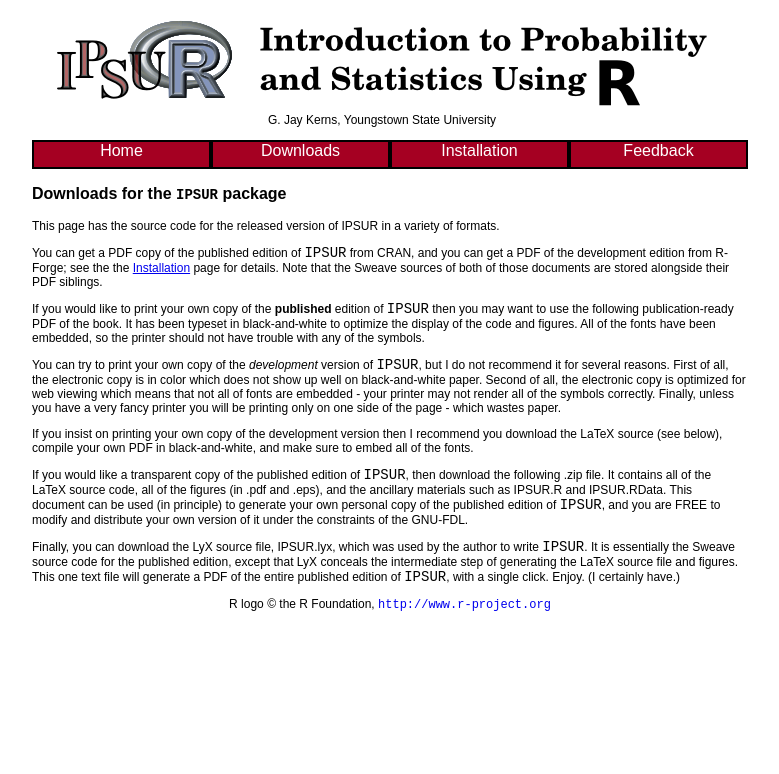
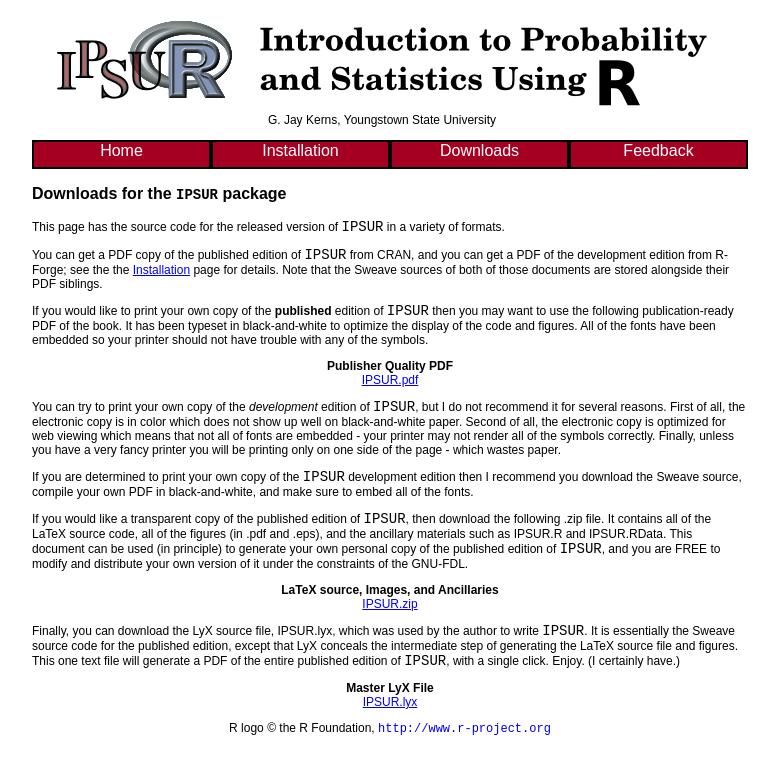
Before and after one commit to r-forge/ipsur, a PHP site: page /book/downloads.php in a window 1280 px wide. Shown: the top 774 px of the page, without its empty margins (250-1029 px from the left). Run offline with PHP 8.4, Linux system fonts and the light colour scheme.

Commit message:
tidying up
git-svn-id: svn://svn.r-forge.r-project.org/svnroot/ipsur@99 edb9625f-4e0d-4859-8d74-9fd3b1da38cb

```diff
--- a/www/book/downloads.php
+++ b/www/book/downloads.php
@@ -36,31 +36,52 @@
 </p>
 
 <p>
-This page has the source code for the released version of IPSUR in a variety of formats.
+This page has the source code for the released version of <span class="name">IPSUR</span> in a variety of formats.
 </p>
 
 <p>
-You can get a PDF copy of the published edition of <span class="name">IPSUR</span> from CRAN, and you can get a PDF of the development edition from R-Forge;  see the the <a href="installation.php">Installation</a> page for details.  Note that the Sweave sources of both of those documents are stored alongside their PDF siblings.
+You can get a PDF copy of the published edition of <span class="name">IPSUR</span> from CRAN, and you can get a PDF of the development edition from R-Forge;  see the the <a href="installation.php">Installation</a> page for details.  Note that the <span style="text-decoration: none">Sweave</span> sources of both of those documents are stored alongside their PDF siblings.
 </p>
 
 <p>
-If you would like to print your own copy of the <strong>published</strong> edition of <span class="name">IPSUR</span> then you may want to use the following publication-ready PDF of the book.  It has been typeset in black-and-white to optimize the display of the code and figures. All of the fonts have been embedded, so the printer should not have trouble with any of the symbols.
+If you would like to print your own copy of the <strong>published</strong> edition of <span class="name">IPSUR</span> then you may want to use the following publication-ready PDF of the book.  It has been typeset in black-and-white to optimize the display of the code and figures. All of the fonts have been embedded so your printer should not have trouble with any of the symbols.
 </p>
 
 <p>
-You can try to print your own copy of the <em>development</em> version of <span class="name">IPSUR</span>, but I do not recommend it for several reasons.  First of all, the electronic copy is in color which does not show up well on black-and-white paper.  Second of all, the electronic copy is optimized for web viewing which means that not all of fonts are embedded - your printer may not render all of the symbols correctly.  Finally, unless you have a very fancy printer you will be printing only on one side of the page - which wastes paper.
+<div align="center">
+	<strong>Publisher Quality PDF</strong><br />
+	<a href="downloads/IPSUR.pdf">IPSUR.pdf</a>
+</div>
 </p>
 
 <p>
-If you insist on printing your own copy of the development version then I recommend you download the LaTeX source (see below), compile your own PDF in black-and-white, and make sure to embed all of the fonts.
+You can try to print your own copy of the <em>development</em> edition of <span class="name">IPSUR</span>, but I do not recommend it for several reasons.  First of all, the electronic copy is in color which does not show up well on black-and-white paper.  Second of all, the electronic copy is optimized for web viewing which means that not all of fonts are embedded - your printer may not render all of the symbols correctly.  Finally, unless you have a very fancy printer you will be printing only on one side of the page - which wastes paper.
 </p>
 
 <p>
-If you would like a transparent copy of the published edition of <span class="name">IPSUR</span>, then download the following .zip file.  It contains all of the LaTeX source code, all of the figures (in .pdf and .eps), and the ancillary materials such as IPSUR.R and IPSUR.RData.  This document can be used (in principle) to generate your own personal copy of the published edition of <span class="name">IPSUR</span>, and you are FREE to modify and distribute your own version of it under the constraints of the GNU-FDL.
+If you are determined to print your own copy of the <span class="name">IPSUR</span> development edition then I recommend you download the <span style="text-decoration: none">Sweave</span> source, compile your own PDF in black-and-white, and make sure to embed all of the fonts.
 </p>
 
 <p>
-Finally, you can download the LyX source file, IPSUR.lyx, which was used by the author to write <span class="name">IPSUR</span>. It is essentially the Sweave source code for the published edition, except that LyX conceals the intermediate step of generating the LaTeX source file and figures.  This one text file will generate a PDF of the entire published edition of <span class="name">IPSUR</span>, with a single click.  Enjoy.  (I certainly have.)
+If you would like a transparent copy of the published edition of <span class="name">IPSUR</span>, then download the following <span style="text-decoration: none">.zip</span> file.  It contains all of the LaTeX source code, all of the figures (in <span style="text-decoration: none">.pdf</span> and <span style="text-decoration: none">.eps</span>), and the ancillary materials such as <span style="text-decoration: none">IPSUR.R</span> and <span style="text-decoration: none">IPSUR.RData</span>.  This document can be used (in principle) to generate your own personal copy of the published edition of <span class="name">IPSUR</span>, and you are FREE to modify and distribute your own version of it under the constraints of the GNU-FDL.
+</p>
+
+<p>
+<div align="center">
+	<strong>LaTeX source, Images, and Ancillaries</strong><br />
+	<a href="downloads/IPSUR.zip">IPSUR.zip</a>
+</div>
+</p>
+
+<p>
+Finally, you can download the LyX source file, <span style="text-decoration: none">IPSUR.lyx</span>, which was used by the author to write <span class="name">IPSUR</span>. It is essentially the Sweave source code for the published edition, except that LyX conceals the intermediate step of generating the LaTeX source file and figures.  This one text file will generate a PDF of the entire published edition of <span class="name">IPSUR</span>, with a single click.  Enjoy.  (I certainly have.)
+</p>
+
+<p>
+<div align="center">
+	<strong>Master LyX File</strong><br />
+	<a href="downloads/IPSUR.lyx">IPSUR.lyx</a>
+</div>
 </p>
 
 <!--END: Page Content-->
--- a/www/book/topMenu.php
+++ b/www/book/topMenu.php
@@ -1,10 +1,10 @@
 <div id="navMenu">
   <table width="700" border="0" cellspacing="0" cellpadding="0">
     <tr>
-      <td width="175" align="center" valign="middle"><div align="center"><a href="index.php">Home</a></div></td>
-      <td width="175" align="center" valign="middle"><div align="center"><a href="downloads.php">Downloads</a></div></td>
-      <td width="175" align="center" valign="middle"><div align="center"><a href="installation.php">Installation</a></div></td>
-	  <td width="175" align="center" valign="middle"><div align="center"><a href="feedback.php">Feedback</a></div></td>
+	<td width="175" align="center" valign="middle"><div align="center"><a href="index.php">Home</a></div></td>
+	<td width="175" align="center" valign="middle"><div align="center"><a href="installation.php">Installation</a></div></td>
+	<td width="175" align="center" valign="middle"><div align="center"><a href="downloads.php">Downloads</a></div></td>
+	<td width="175" align="center" valign="middle"><div align="center"><a href="feedback.php">Feedback</a></div></td>
     </tr>
   </table>
 </div>
```
Also changed, not shown: www/book/feedback.php (+6 -7 lines), www/book/index.php (+4 -16 lines), www/book/installation.php (+5 -6 lines).
